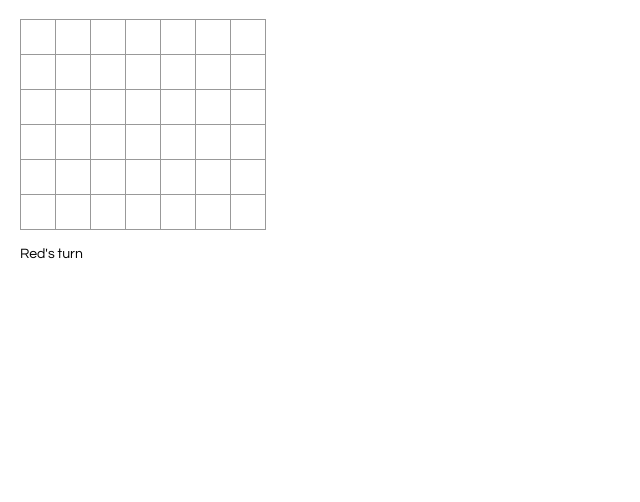
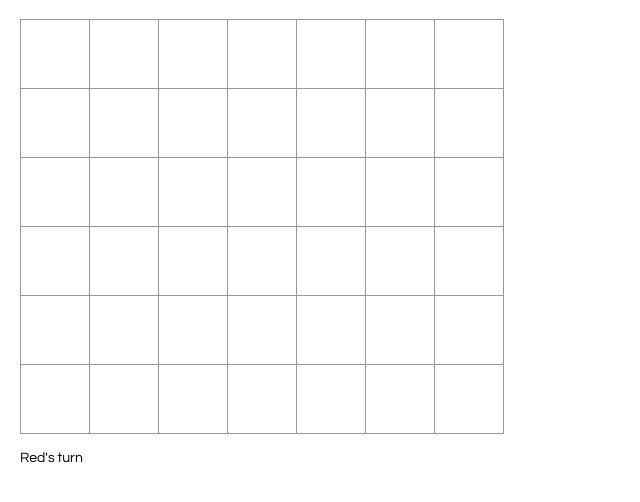
Before and after one commit to jmalk/four-in-a-row, a React app: page / in a window 1280 px wide. Shown: the whole page, without its empty margins (0-640 px from the left). Built offline with nearby package versions, Linux system fonts and the light colour scheme.

Commit message:
Make squares bigger

```diff
--- a/src/index.css
+++ b/src/index.css
@@ -6,10 +6,10 @@ body {
 .square {
   background: #fff;
   border: 1px solid #999;
-  height: 34px;
+  height: 68px;
   margin-right: -1px;
   margin-top: -1px;
-  width: 34px;
+  width: 68px;
 }
 
 .square.red {
```
